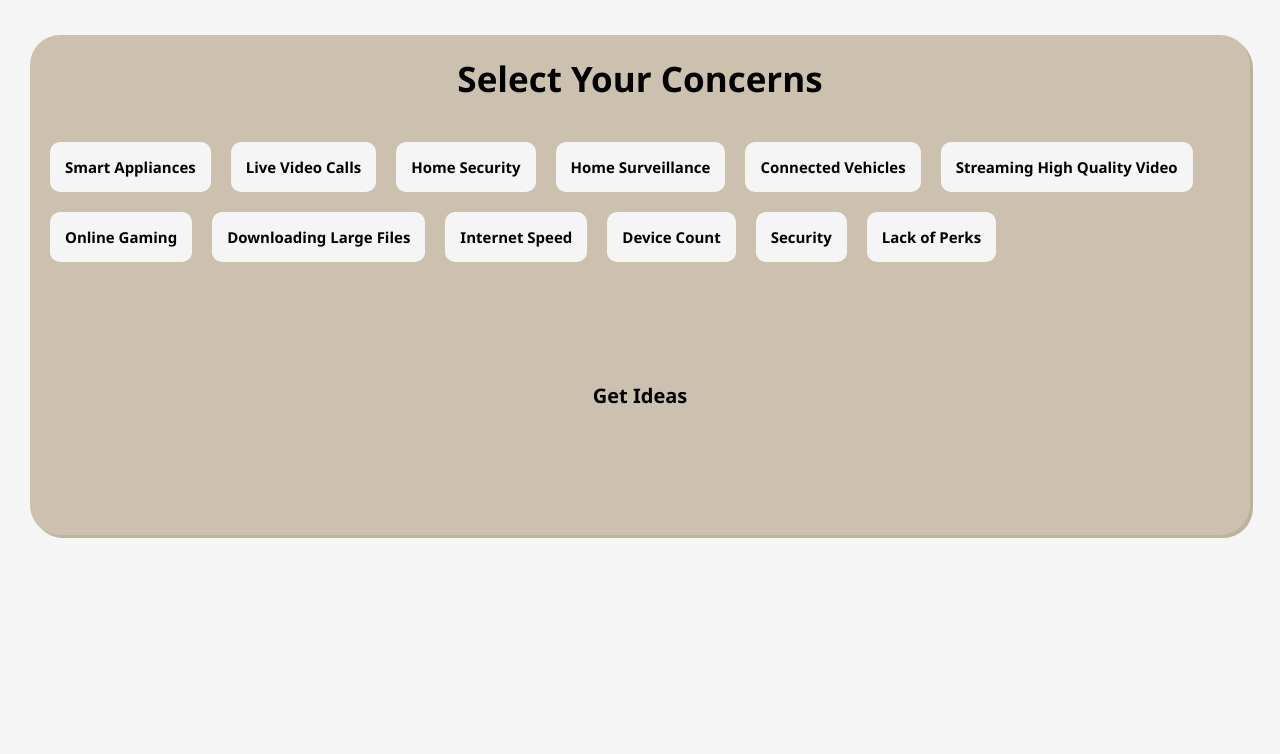
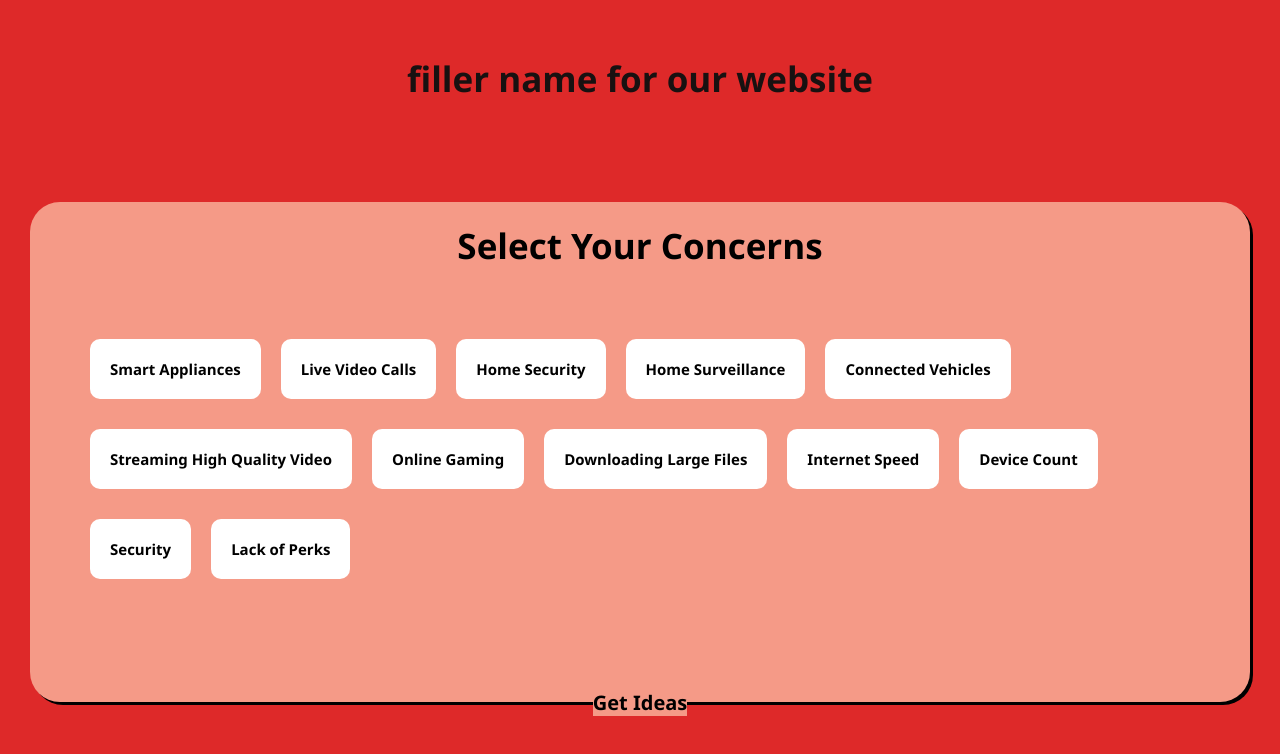
Before and after one commit to ImaSkullyosis/HackUTD, a React (Vite) app in the folder HackUTD 2024 Guided Project/: page / in a window 1280 px wide. Shown: the top 754 px of the page. Built offline with nearby package versions, Linux system fonts and the light colour scheme.

Commit message:
colors on the landing page

```diff
--- a/HackUTD 2024 Guided Project/src/index.css
+++ b/HackUTD 2024 Guided Project/src/index.css
@@ -6,23 +6,31 @@
 }
 
 body {
-  background-color: whitesmoke;
+  background-color: rgb(222, 41, 41);
 }
 
 .wrapper {
-  background-color: #cbc1ae;
-  margin: 30px 30px 30px 30px;
+  background-color: #f59a87;
+  margin: 100px 30px 30px 30px;
   border-radius: 30px;
   height: 500px;
-  box-shadow: 3px 3px #bdb29d;
+  box-shadow: 3px 3px #000000;
   border-style: hidden;
 }
 
 h1 {
   margin-top: 35px;
   padding-top: 20px;
+  margin-bottom: 20px;
+  color: rgb(24, 17, 17);
+  font-size: 35px;
+}
+
+h2 {
+  margin-top: 35px;
+  padding-top: 20px;
   margin-bottom: 30px;
-  color: black;
+  color: rgb(0, 0, 0);
   font-size: 35px;
 }
 
@@ -30,17 +38,17 @@ h1 {
   display: flex;
   flex-direction: row;
   flex-wrap: wrap;
-  margin: 10px;
+  margin: 50px;
 }
 
 .child {
-  background-color: whitesmoke;
+  background-color: rgb(255, 255, 255);
   color: black;
   font-size: 15px;
-  padding: 15px;
+  padding: 20px;
 
   border-radius: 10px;
-  margin: 10px;
+  margin: 20px 10px 10px;
   max-width: fit-content;
   max-height: fit-content;
 
@@ -51,10 +59,10 @@ h1 {
 
 button {
   border-style: hidden;
-  background-color: #cbc1ae;
+  background-color: #f59a87;
   color: black;
   font-size: 20px;
-  padding-top: 100px;
+  padding-top: 50px;
 
   font-weight: 700;
   cursor: pointer;
--- a/HackUTD 2024 Guided Project/src/pages/landingpage.jsx
+++ b/HackUTD 2024 Guided Project/src/pages/landingpage.jsx
@@ -21,8 +21,13 @@ function land() {
 
   return (
     <>
+    <h1 className = "poppins-bold text-3x1 text-red-400 "> filler name for our website</h1>
+
+
       <div className="wrapper">
-        <h1>Select Your Concerns</h1>
+
+
+        <h2>Select Your Concerns</h2>
         <div className="concernWrap">
           {possibleConcerns.map((issue, index) => (
             <h5 className="child" key={index}>
@@ -30,6 +35,8 @@ function land() {
             </h5>
           ))}
         </div>
+
+
 
         <button className="submitIssues" onClick={() => navigate("/advice")}>
           Get Ideas
```
